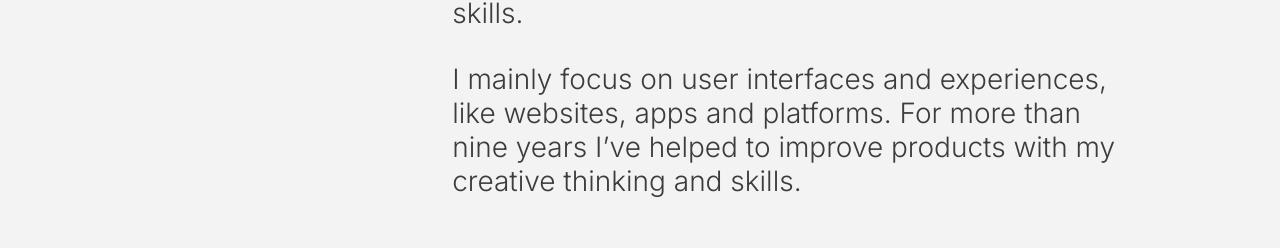
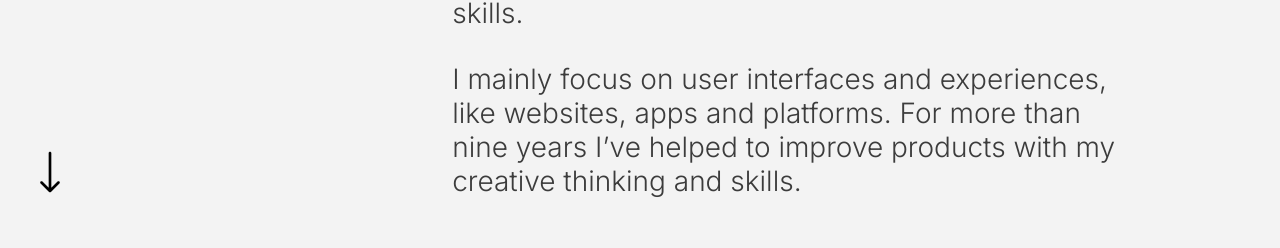
Before and after one commit to erikblomqvist/david-portfolio, a Next.js app: page / in a window 1280 px wide. Shown: the part 767-1015 px from the top of the page. Built offline with nearby package versions, Linux system fonts and the light colour scheme.

Commit message:
Bouncing arrow

```diff
--- a/src/app/page.js
+++ b/src/app/page.js
@@ -38,6 +38,13 @@ const Home = () => {
                     <p>I mainly focus on user interfaces and experiences, like websites, apps and platforms. For more than nine years I’ve helped to improve products with my creative thinking and skills. I mainly focus on user interfaces and experiences, like websites, apps and platforms. For more than nine years I’ve helped to improve products with my creative thinking and skills.</p>
                     <p>I mainly focus on user interfaces and experiences, like websites, apps and platforms. For more than nine years I’ve helped to improve products with my creative thinking and skills.</p>
                 </div>
+                <div className={styles['scroll-down']}>
+                    <Image
+                        src="/hero-arrow.svg"
+                        width={20}
+                        height={44}
+                        alt="Scroll down" />
+                </div>
             </div>
             <section className={styles.cases}>
                 {cases.map(({ id, img, heading, url, tags }) => (
--- a/src/app/page.module.css
+++ b/src/app/page.module.css
@@ -11,6 +11,8 @@
 }
 
 .hero-container {
+    position: relative;
+
     display: flex;
     flex-direction: column;
     gap: 3rem;
@@ -88,6 +90,44 @@
     }
 }
 
+@keyframes fadeIn {
+    from {
+        opacity: 0;
+    }
+
+    to {
+        opacity: 1;
+    }
+}
+
+@keyframes bounce {
+    0%, 20%, 50%, 80%, 100% {
+        transform: translateY(0);
+    }
+
+    40% {
+        transform: translateY(-1rem);
+    }
+
+    60% {
+        transform: translateY(-.5rem);
+    }
+}
+
+.scroll-down {
+    position: absolute;
+    inset-inline-start: 2.5rem;
+    inset-block-end: 7rem;
+
+    animation: fadeIn 500ms forwards;
+    animation-delay: 2000ms;
+    opacity: 0;
+
+    & > img {
+        animation: bounce 2s infinite;
+    }
+}
+
 .cases {
     display: flex;
     flex-direction: column;
```
Also changed, not shown: public/hero-arrow.svg (added).
